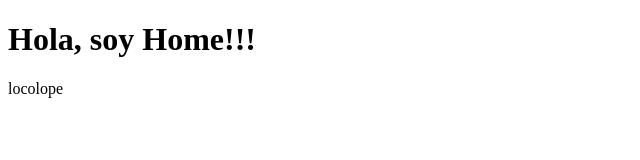
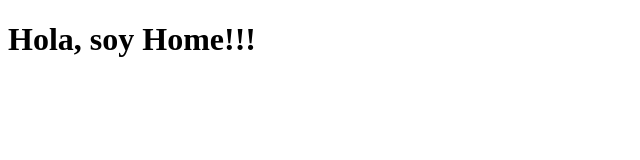
Before and after one commit to keilty/mi-portfolio-mvc, a website: page views/home.html in a window 1280 px wide. Shown: the full height of the page, 0-640 px from the left. Drawn offline with Linux system fonts and the light colour scheme.

Commit message:
actualizo home

```diff
--- a/views/home.html
+++ b/views/home.html
@@ -10,7 +10,6 @@
 
 <body>
   <h1>Hola, soy Home!!!</h1>
-  <p>locolope</p>
 
 </body>
 
```
